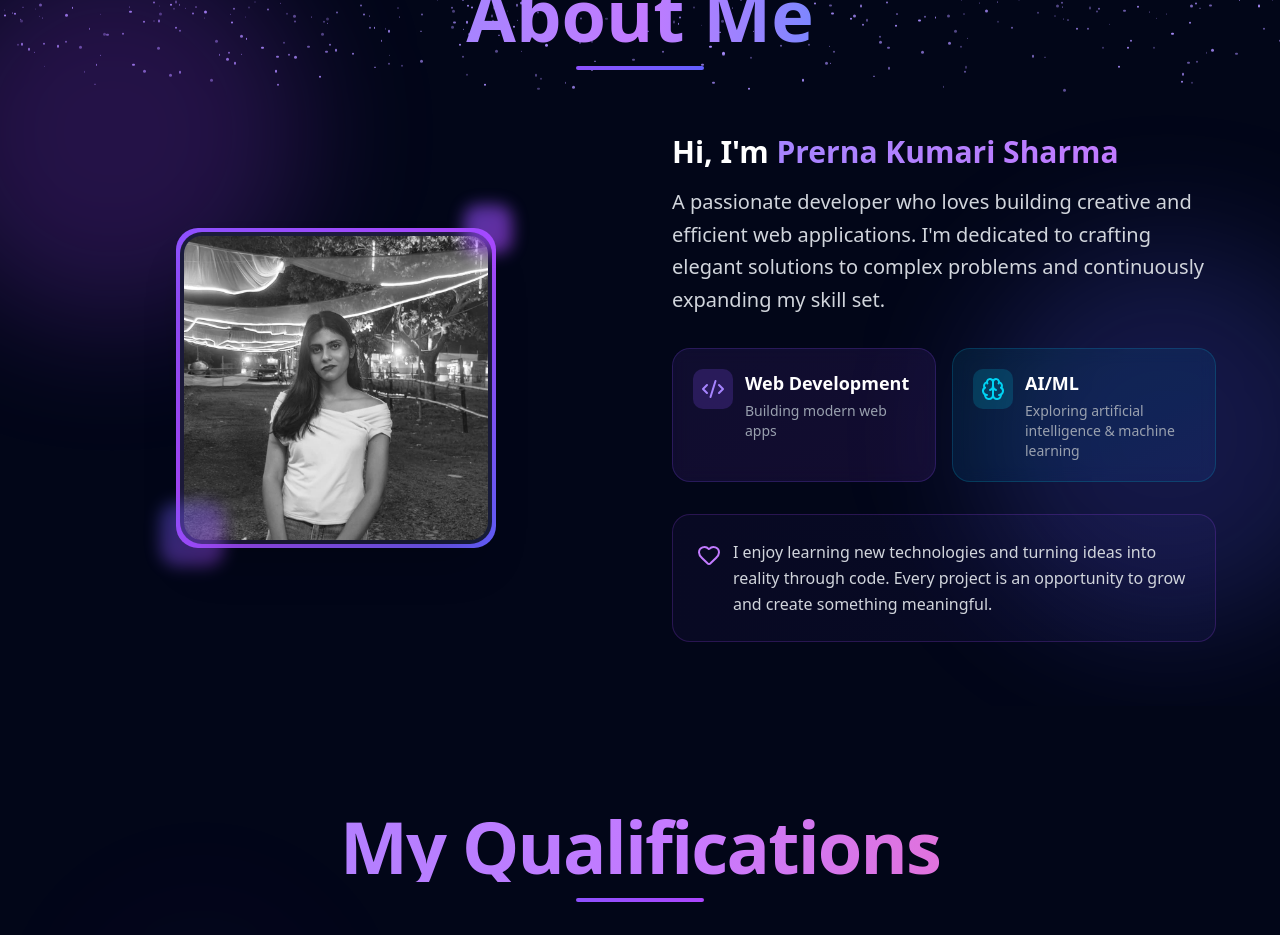
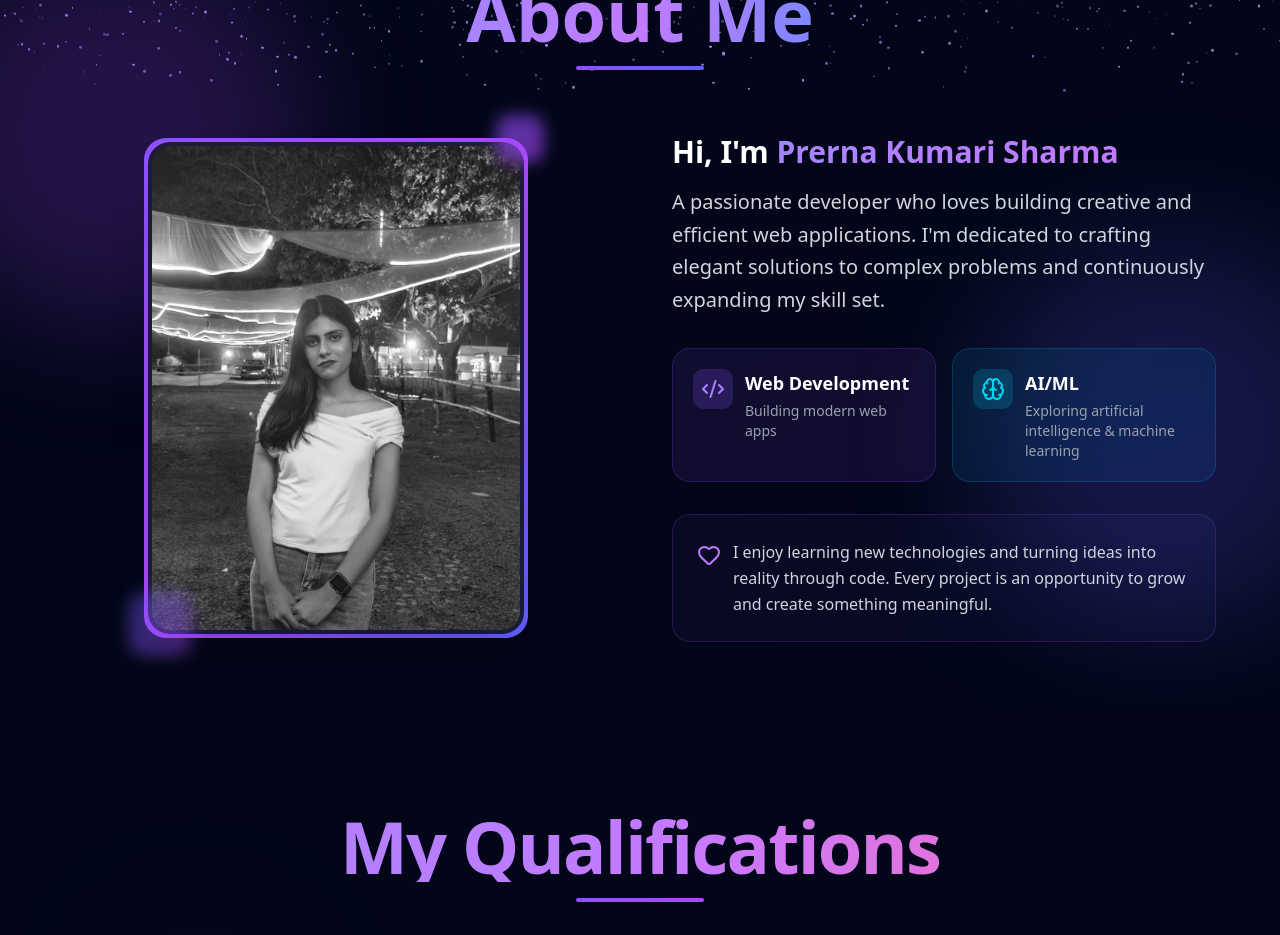
Before and after one commit to prerna12github/Personal-Portfolio, a React (Vite) app: page / in a window 1280 px wide. Shown: the part 940-1875 px from the top of the page. Built offline with nearby package versions, Linux system fonts and the light colour scheme.

Commit message:
enlarged the pic to match the right side content in about section

```diff
--- a/src/components/About.jsx
+++ b/src/components/About.jsx
@@ -65,7 +65,7 @@ const About = () => {
             variants={itemVariants}
             className="relative group"
           >
-            <div className="relative w-72 h-72 md:w-80 md:h-80 mx-auto">
+            <div className="relative w-72 h-96 md:w-96 md:h-[500px] mx-auto">
               {/* Animated border ring */}
               <div className="absolute inset-0 rounded-3xl bg-gradient-to-br from-violet-500 via-purple-500 to-indigo-500 p-1 animate-gradient-xy">
                 <div className="w-full h-full rounded-3xl bg-gray-900/90 backdrop-blur-sm" />
```
